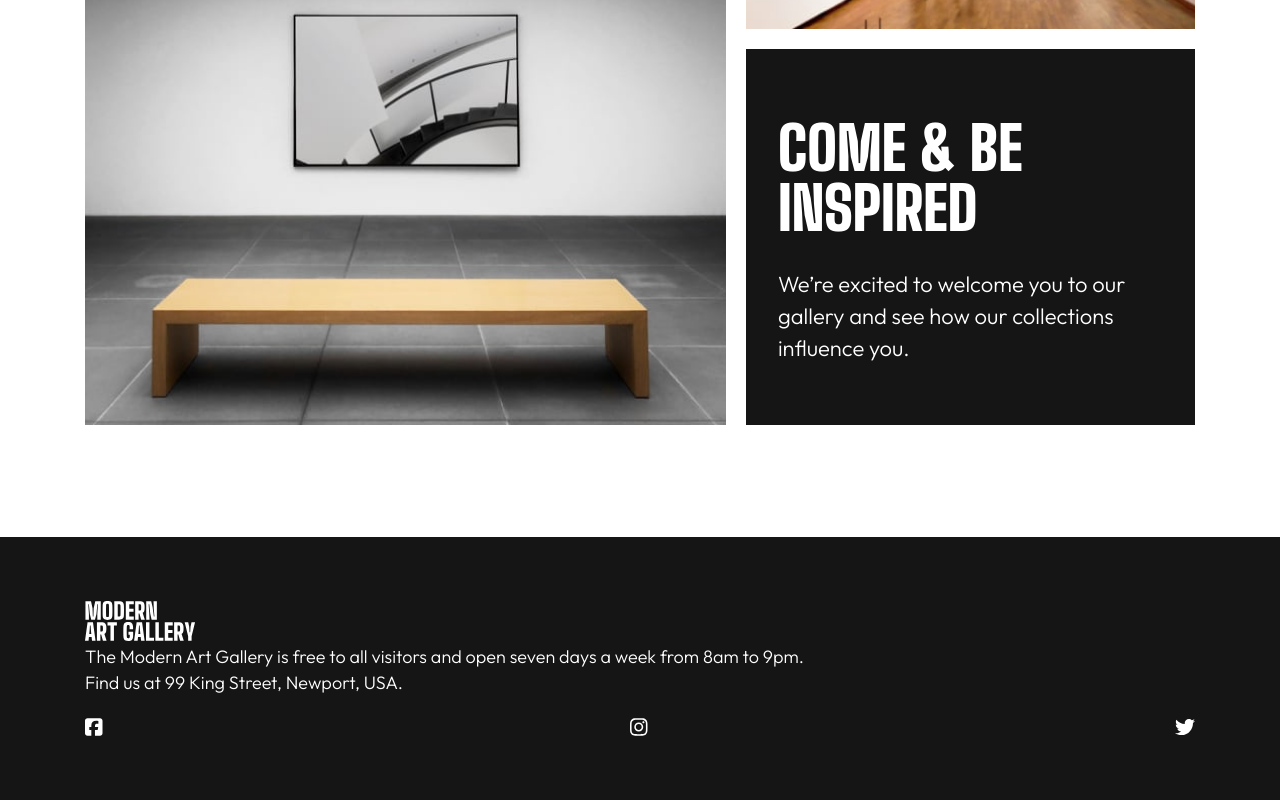
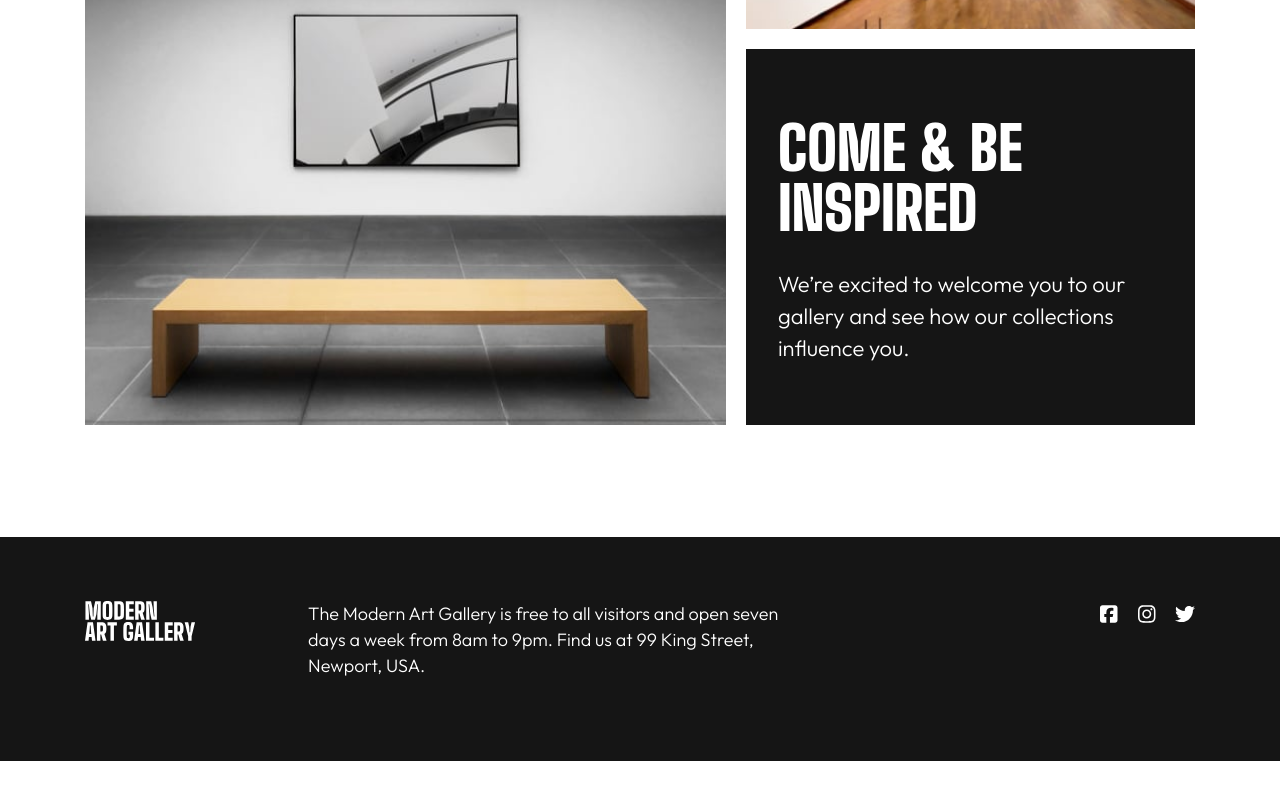
Before and after one commit to ltc870/artgallerywebsite, a React (Vite) app: page / in a window 1280 px wide. Shown: the part 1704-2504 px from the top of the page. After the commit the page ends 2465 px from the top, so only its background shows below. Built offline with nearby package versions, Linux system fonts and the light colour scheme.

Commit message:
added display: grid; to footerContainer

```diff
--- a/src/components/Footer.module.css
+++ b/src/components/Footer.module.css
@@ -69,6 +69,7 @@
     /* lAYOUT */
 
    .footerContainer {
+        display: grid;
         grid-template-rows: auto;
         grid-template-columns: repeat(3, auto);
         align-items: flex-start;
```
